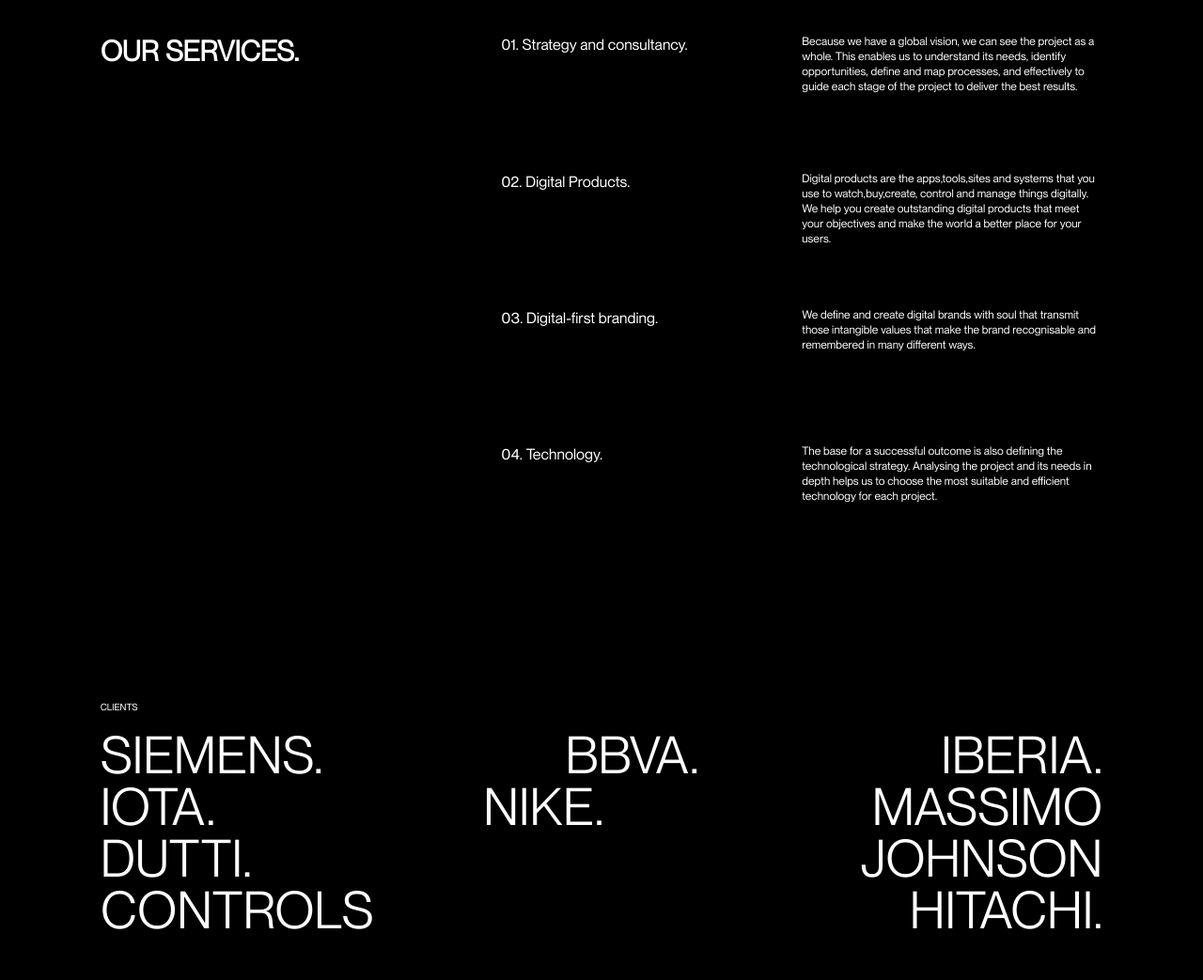
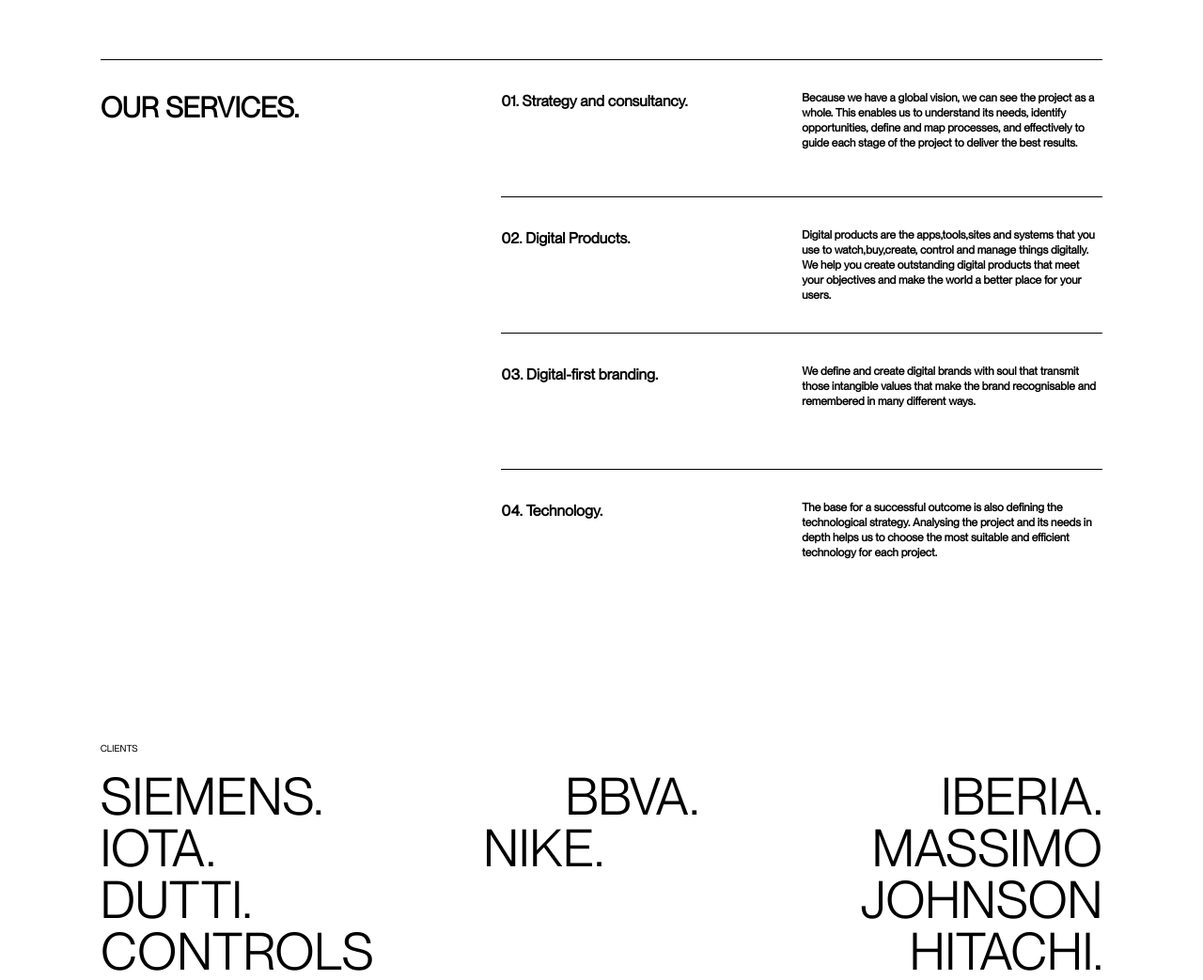
Before and after one commit to kehinde4885/GreenSockAnimation1, a website: page index.html in a window 1280 px wide. Shown: the part 1015-2058 px from the top of the page at 94% size. Drawn offline with nearby package versions, Linux system fonts and the light colour scheme.

Commit message:
Progress - Animations Completed

```diff
--- a/index.html
+++ b/index.html
@@ -10,22 +10,26 @@
     <link rel="stylesheet" href="./output.css">
     <title>GSAP</title>
 </head>
-<body class="grid grid-cols-12 bg-black text-white">
+<body class="grid grid-cols-12 bg-white text-black">
     <div class=' col-span-10 col-start-2 font-regular pb-24' id="root">
 
-        <header class="flex items-center justify-between py-6">
+        <header id='header' class="flex items-center justify-between py-6">
             <img class="h-4" src="./assets/logo.svg" alt="plasticLogo">
             <p class="text-xxs font-bold">DIGITAL SOUL © 2022</p>
             <button class="text-xxs font-semibold p-1 px-4 border-2 rounded-2xl border-black">Let's talk</button>
         </header>
 
-        <div class="flex justify-center">
-            <h1 class="w-4/5 my-40 uppercase font-medium text-6xl text-center">we transform ideas into digital outcomes</h1>
+        <div id="anim-text-container" class="flex justify-center mt-40">
+            <h1 id="" class="w-4/5 my-40 uppercase font-medium text-6xl">
+                <p class="overflow-hidden flex justify-center"><span class="anim-text">we transform </span></p>
+                <p class="overflow-hidden flex justify-center"><span class="anim-text">ideas into digital</span></p>
+                <p class="overflow-hidden flex justify-center"><span class="anim-text">outcomes</span></p>
+            </h1>
         </div>
 
         <div class="space-y-8 pb-40">
             <div>
-                <video src="https://plastic.design/uploads/services/digital_branding.mp4" autoplay loop  mute ></video>
+                <video src="https://plastic.design/uploads/services/digital_branding.mp4" autoplay loop muted></video>
             </div>
             <p class="w-4/6 text-2xl font-bold font-book">
                 We are an award-winning strategic design company that
@@ -37,9 +41,10 @@
 
         </div>
 
-        <div class="grid grid-cols-10 border-t-[1px] border-black">
-            <p class="col-span-2 text-3xl font-bold font-book uppercase pt-8">Our Services.</p>
-            <div class="col-start-5 col-span-6 grid auto-rows-fr">
+
+        <div class="borderChange grid grid-cols-10 border-t-[1px] border-black pb-8">
+            <p class="title col-span-2 self-start text-3xl font-bold font-book uppercase pt-8">Our Services.</p>
+            <div class="col-start-5 col-span-6 grid grid-rows-[1fr,1fr,1fr,auto] font-bold">
                 <div class="flex flex-row py-8">
                     <p class="text-base basis-1/2">01. Strategy and consultancy.</p>
                     <p class="text-xs basis-1/2">Because we have a global vision, we can see the project as a whole.
@@ -48,7 +53,7 @@
                         project to deliver the best results.
                     </p>
                 </div>
-                <div class="flex flex-row py-8 border-t-[1px] border-black">
+                <div class="borderChange service flex flex-row py-8 opacity-30 border-t-[1px] border-black">
                     <p class="text-base basis-1/2">02. Digital Products.</p>
                     <p class="text-xs basis-1/2">Digital products are the apps,tools,sites and
                         systems that you use to watch,buy,create, control and manage things digitally.
@@ -56,38 +61,37 @@
                         and make the world a better place for your users.
                     </p>
                 </div>
-                <div class="flex flex-row py-8 border-t-[1px] border-black">
+                <div class="borderChange service flex flex-row py-8 opacity-30  border-t-[1px] border-black">
                     <p class="text-base basis-1/2">03. Digital-first branding.</p>
                     <p class="text-xs basis-1/2">We define and create digital brands with soul that transmit those
                         intangible values that make the brand recognisable and remembered in many different ways.
                     </p>
                 </div>
-                <div class="flex flex-row  py-8 border-t-[1px] border-black">
+                <div class="borderChange service-trigger service flex flex-row  pt-8 opacity-30  border-t-[1px] border-black h-min">
                     <p class="text-base basis-1/2">04. Technology.</p>
                     <p class="text-xs basis-1/2">The base for a successful outcome is also defining the technological strategy.
                         Analysing the project and its needs in depth helps us to choose the most suitable and efficient technology for each project.
-
                     </p>
                 </div>
             </div>
         </div>
 
-        <div class="uppercase space-y-4 mt-40">
+        <div class="client-container uppercase space-y-4 mt-40">
             <p class="text-xxs">clients</p>
             <div class="flex flex-col justify-between font-book leading-none">
-                <div class="flex justify-between">
-                    <p class="text-[55px]">Siemens.</p>
-                    <p class="text-[55px]">BBVA.</p>
-                    <p class="text-[55px]">iberia.</p>
+                <div class="flex ">
+                    <p class="text-[55px] ">Siemens.</p>
+                    <p class="client text-[55px] text-center">BBVA.</p>
+                    <p class="text-[55px] ">iberia.</p>
                 </div>
-                <div class="flex justify-between">
+                <div class="flex">
                     <p class="text-[55px]">iota.</p>
-                    <p class="text-[55px]">nike.</p>
+                    <p class="client text-[55px] text-center">nike.</p>
                     <p class="text-[55px]">massimo</p>
                 </div>
-                <div class="flex justify-between">
+                <div class="flex">
                     <p class="text-[55px]">dutti.</p>
-                    <p class="text-[55px]">johnson</p>
+                    <p class="client text-[55px] text-right">johnson</p>
                 </div>
                 <div class="flex justify-between">
                     <p class="text-[55px]">controls</p>
@@ -160,5 +164,7 @@
     </div>
 
 </body>
+<script src="https://cdnjs.cloudflare.com/ajax/libs/gsap/3.11.4/gsap.min.js"></script>
+<script src="https://cdnjs.cloudflare.com/ajax/libs/gsap/3.11.4/ScrollTrigger.min.js"></script>
 <script src="./index.js" type="module"></script>
 </html>
--- a/index.js
+++ b/index.js
@@ -0,0 +1,55 @@
+let texts = document.getElementsByClassName('anim-text')
+let textsGP =  document.getElementById('anim-text-container')
+
+let services = document.querySelectorAll('.service')
+let serviceTitle = document.querySelector('.title')
+
+let header =  document.getElementById('header')
+
+let body = document.querySelector('body')
+
+let clientList = document.querySelectorAll('.client')
+
+
+let bodytl = gsap.timeline({
+    scrollTrigger : {
+        trigger : '.client-container',
+        start : '90% bottom',
+        toggleActions : 'play none none reset'
+}
+})
+
+bodytl.to(body ,{ backgroundColor : '#000' , color: '#FFF'} )
+bodytl.to('.borderChange', { borderColor: 'white'} , '<')
+
+
+
+gsap.to('.client' , {flexGrow : '1' , duration: 2 , scrollTrigger : {
+    trigger: '.client-container',
+    start: 'bottom bottom',
+}})
+
+
+let landtl = gsap.timeline()
+
+landtl.set(header , {opacity : 0})
+landtl.set(texts, {yPercent : 100})
+landtl.to(header, {opacity: 1 , duration : 2})
+landtl.to(texts , {yPercent : 0 })
+landtl.to(textsGP , {marginTop : 0})
+
+
+gsap.to(services , {opacity: 1 , stagger : .5 , scrollTrigger :{
+        trigger: '.service-trigger',
+        start: 'top bottom',
+        end: 'top 30%',
+        scrub: true,
+        once: true,
+}})
+
+gsap.to(serviceTitle, {position: 'relative', top : '100%', yPercent: -100 ,duration: 2 , scrollTrigger : {
+    trigger: '.service-trigger',
+    start: 'top bottom',
+    end: 'top 30%',
+    scrub: true,
+}}, )
```
Also changed, not shown: output.css.
